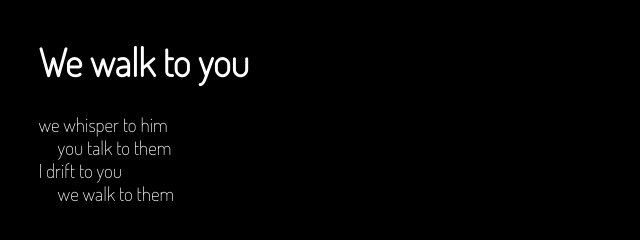
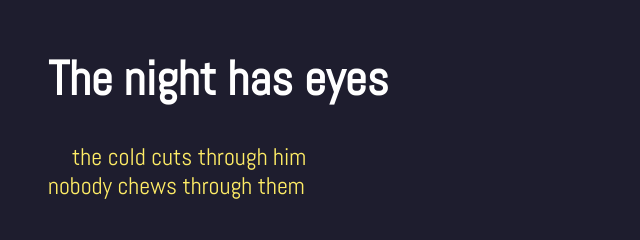
Before and after one commit to XavierGau/We-walk-to-you-remix, a plain HTML site: page index.html in a window 1280 px wide. Shown: the whole page, without its empty margins (0-640 px from the left). Drawn offline with Linux system fonts and the light colour scheme; a web font is replaced by a local one.

Commit message:
2️⃣📲 Updated with Glitch

```diff
--- a/index.html
+++ b/index.html
@@ -5,23 +5,21 @@
     <meta http-equiv="X-UA-Compatible" content="IE=edge" />
     <meta name="viewport" content="width=device-width, initial-scale=1" />
     <!-- custom font -->
-    <link rel="preconnect" href="https://fonts.gstatic.com" />
-    <link
-      href="https://fonts.googleapis.com/css2?family=Dosis:wght@200&display=swap"
-      rel="stylesheet"
-    />
+    <link rel="preconnect" href="https://fonts.googleapis.com">
+<link rel="preconnect" href="https://fonts.gstatic.com" crossorigin>
+<link href="https://fonts.googleapis.com/css2?family=Abel&family=Inspiration&display=swap" rel="stylesheet">
     <!-- end custom font -->
 
-    <title>We walk to you</title>
+    <title>The night has eyes</title>
 
     <!-- styles -->
     <style>
       body {
-        font-family: "Dosis", sans-serif;
+        font-family: 'Abel', sans-serif;
         margin: 2em;
-        background-color: #000;
-        color: #fff;
-        font-size: 1.2em;
+        background-color: #1e1d2e;
+        color: #ffed66;
+        font-size: 1.5em;
       }
       h1 {
         color: #fff;
@@ -35,12 +33,12 @@
     </style>
   </head>
   <body>
-    <h1>We walk to you</h1>
+    <h1>The night has eyes</h1>
     <div id="poem"></div>
     <script>
       // set up the lists of words
-      const subjects = "you,I,we,they".split(","),
-        verbs = "run,walk,speak,drift,talk,whisper".split(","),
+      const subjects = "nobody,it,the night,the cold,the dark".split(","),
+        verbs = "bounds,bites,stares,chews,cuts".split(","),
         objects = "me,you,her,him,them".split(",");
       // set up the counter
       let counter = 0;
@@ -61,7 +59,7 @@
           getRandomFromList(subjects) +
           " " +
           getRandomFromList(verbs) +
-          " to " +
+          " through " +
           getRandomFromList(objects);
         const lineText = document.createTextNode(text);
         line.appendChild(lineText);
@@ -83,9 +81,9 @@
       // implement the rules of the poem
       function processPoem() {
         counter++;
-        if (counter % 5 === 0) {
+        if (counter % 3 === 0) {
           addBlankLine();
-        } else if (counter % 5 === 2 || counter % 5 === 4) {
+        } else if (counter % 5 === 1 || counter % 5 === 4) {
           // if the second or fourth line add the line with an indent
           addLine(true);
         } else {
@@ -95,7 +93,7 @@
           removeFirstLine();
         }
       }
-      window.setInterval(processPoem, 1000);
+      window.setInterval(processPoem, 2000);
     </script>
 
     <!-- include the Glitch button to show what the webpage is about and
```
Also changed, not shown: 1 other file.
